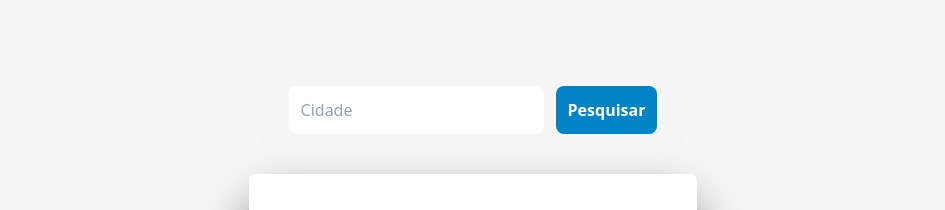
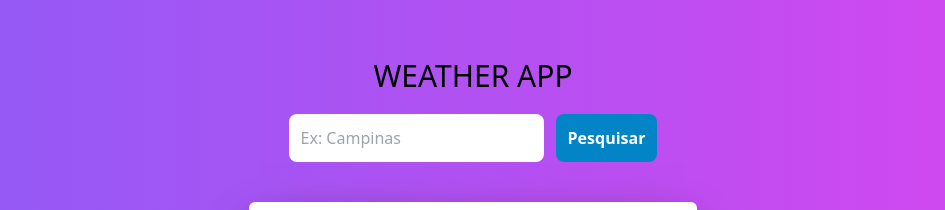
Before and after one commit to cesinhalius/weather_app, a React (Create React App) app: page / in a window 1280 px wide. Shown: the top 210 px of the page, without its empty margins (167-1112 px from the left). Built offline with nearby package versions, Linux system fonts and the light colour scheme.

Commit message:
Adicionado titulo e estilizando

```diff
--- a/src/App.jsx
+++ b/src/App.jsx
@@ -18,11 +18,12 @@ function App() {
   };
 
   return (
-    <div className="flex flex-col w-full h-screen items-center justify-center">
+    <div className="flex flex-col w-full h-screen items-center justify-center bg-gradient-to-r from-violet-500 to-fuchsia-500">
+      <h1 className="flex mb-5 w-full items-center justify-center text-3xl uppercase">Weather App</h1>
       <form onSubmit={handleSubmit}>
         <input
           type="text"
-          placeholder="Cidade"
+          placeholder="Ex: Campinas"
           className="p-3 rounded-lg outline-none"
           value={cidade}
           onChange={({ target: { value } }) => setCidade(value)}
```
